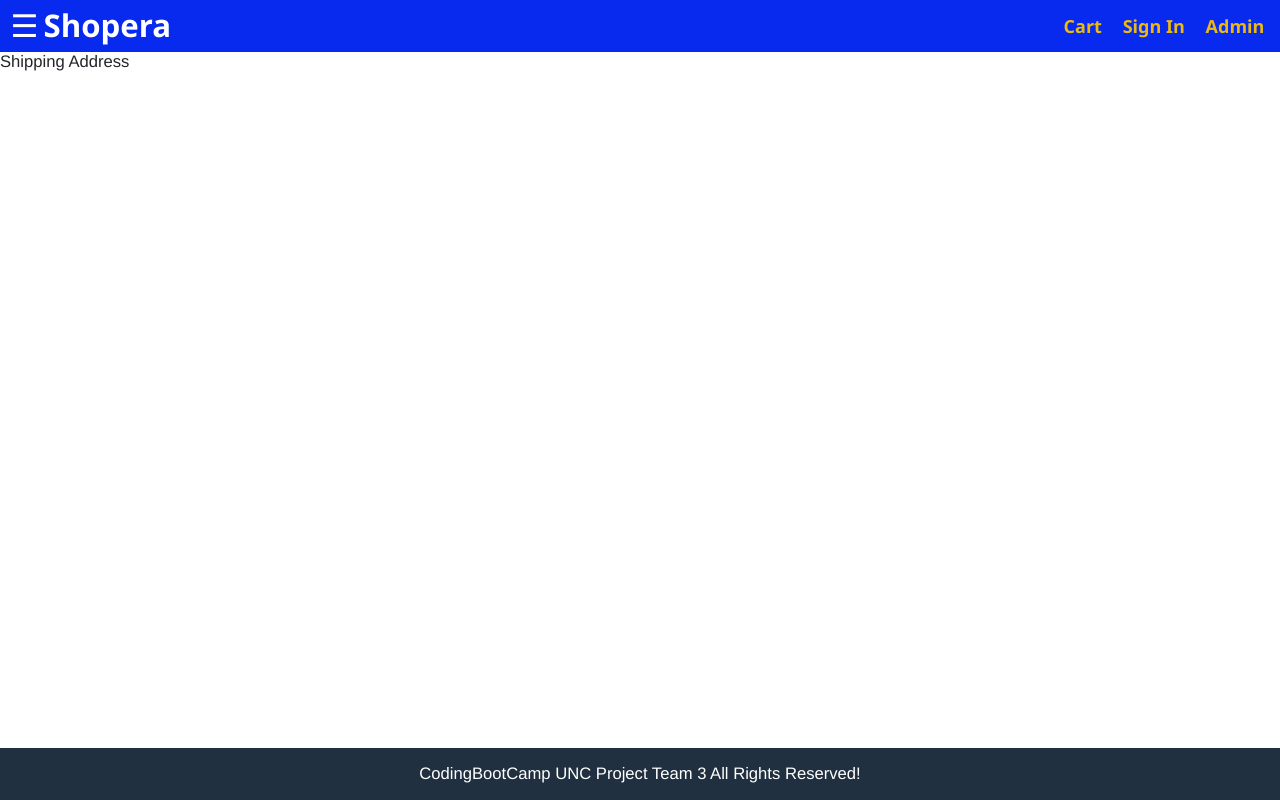
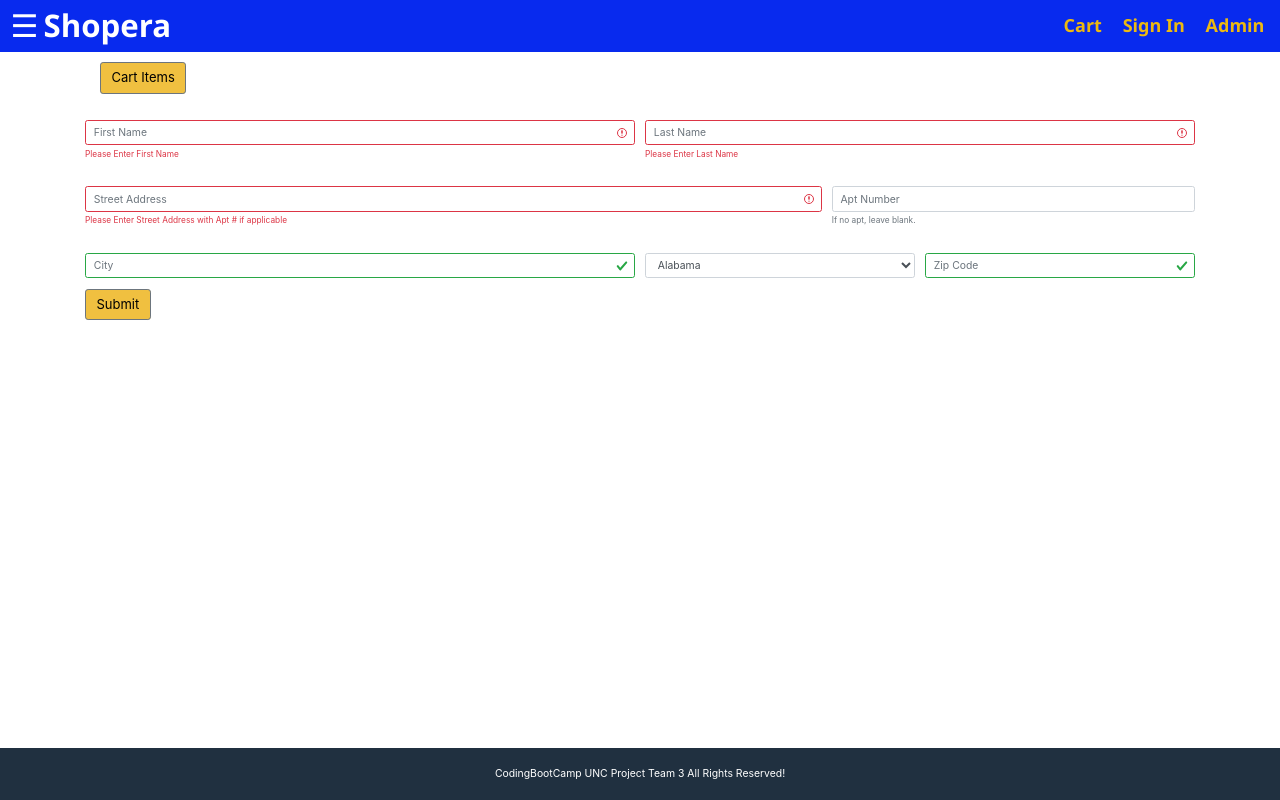
Before and after one commit to mushuyun/shopera2020, a React (Create React App) app in the folder client/: page /shipping in a window 1280 px wide. Built offline with nearby package versions, Linux system fonts and the light colour scheme.

Commit message:
clean code

```diff
--- a/client/package.json
+++ b/client/package.json
@@ -7,6 +7,7 @@
     "@testing-library/react": "^9.5.0",
     "@testing-library/user-event": "^7.2.1",
     "axios": "^0.19.2",
+    "bootstrap": "^4.5.0",
     "js-cookie": "^2.2.1",
     "react": "^16.13.1",
     "react-beautiful-dnd": "^13.0.0",
@@ -14,6 +15,7 @@
     "react-redux": "^7.2.0",
     "react-router-dom": "^5.2.0",
     "react-scripts": "3.4.1",
+    "reactstrap": "^8.4.1",
     "redux-thunk": "^2.3.0"
   },
   "scripts": {
--- a/client/src/components/carts/Cart.js
+++ b/client/src/components/carts/Cart.js
@@ -1,11 +1,14 @@
 import React from "react";
 import CartItem from "./cartItem";
+import { Button } from "reactstrap";
+import "../../styles/shipping.css";
+import "../../styles/cart.css";
 import data from "../../data/data";
 
 const Cart = ({ }) => {
     const items = data.cart;
     return (
-        <div>
+        <div className="container" id="cartCtnr">
            <h2>Shopping Cart</h2>
 
            <div className="cart">
@@ -21,7 +24,7 @@ const Cart = ({ }) => {
                         {items.length === 0 && (
                             <div className="alert alert-info">Cart is empty</div>
                         )}
-                        <div className="cart__total">Total: 3000 </div>
+                        <Button size="lg" id="cartTtlBtn" className="cartTotal">Total: $  </Button>
                     </div>
                 </div>
             </div>
--- a/client/src/components/carts/Shipping.js
+++ b/client/src/components/carts/Shipping.js
@@ -1,9 +1,151 @@
-import React from 'react'
+import React, { useState } from "react";
+import CartCollapse from "./cartCollapse";
+import { Form, Row, Col, FormGroup, Label,
+  Input,
+  FormFeedback,
+  FormText,
+  Button,
+} from "reactstrap";
 
-export default function Shipping() {
-    return (
-        <div>
-            Shipping Address
-        </div>
-    )
-}
+// export default function ShippingForm() {
+//   const [validated, setValidated] = useState(false);
+
+//   const handleSubmit = (event) => {
+//     const form = event.currentTarget;
+//     if (form.checkValidity() === false) {
+//       event.preventDefault();
+//       event.stopPropagation();
+//     }
+
+//     setValidated(true);
+//   };
+
+const ShippingForm = (props) => {
+  return (
+    <div className="container">
+      <CartCollapse />
+    <Form>
+      <Row form>
+        <Col md={6}>
+          <FormGroup>
+            <Label for="First Name"></Label>
+            <Input invalid placeholder="First Name"/>
+            <FormFeedback invalid >Please Enter First Name</FormFeedback>
+            <FormText></FormText>
+          </FormGroup>
+        </Col>
+        <Col md={6}>
+          <FormGroup>
+            <Label for="Last Name"></Label>
+            <Input invalid placeholder="Last Name"/>
+            <FormFeedback invalid>Please Enter Last Name</FormFeedback>
+            <FormText></FormText>
+          </FormGroup>
+        </Col>
+      </Row>
+      <Row form>
+        <Col md={8}>
+          <FormGroup>
+            <Label for="Street Address"></Label>
+            <Input invalid placeholder="Street Address"/>
+            <FormFeedback invalid>
+              Please Enter Street Address with Apt # if applicable
+            </FormFeedback>
+          </FormGroup>
+        </Col>
+        <Col md={4}>
+          <FormGroup>
+            <Label for="Apt Number"></Label>
+            <Input type="number" name="apt#" placeholder="Apt Number"/>
+            <FormFeedback></FormFeedback>
+            <FormText>If no apt, leave blank.</FormText>
+          </FormGroup>
+        </Col>
+      </Row>
+      <Row form>
+        <Col md={6}>
+          <FormGroup>
+            <Label for="City"></Label>
+            <Input valid placeholder="City" />
+            <FormFeedback invalid>Please Enter City of Delivery</FormFeedback>
+            <FormText></FormText>
+          </FormGroup>
+        </Col>
+        <Col md={3}>
+          <FormGroup>
+            <Label for="State"></Label>
+            <Input type="select" name="select" id="stateAbbrev" placeholder="Select State">
+              <option value="AL">Alabama</option>
+              <option value="AK">Alaska</option>
+              <option value="AZ">Arizona</option>
+              <option value="AR">Arkansas</option>
+              <option value="CA">California</option>
+              <option value="CO">Colorado</option>
+              <option value="CT">Connecticut</option>
+              <option value="DE">Delaware</option>
+              <option value="DC">District Of Columbia</option>
+              <option value="FL">Florida</option>
+              <option value="GA">Georgia</option>
+              <option value="HI">Hawaii</option>
+              <option value="ID">Idaho</option>
+              <option value="IL">Illinois</option>
+              <option value="IN">Indiana</option>
+              <option value="IA">Iowa</option>
+              <option value="KS">Kansas</option>
+              <option value="KY">Kentucky</option>
+              <option value="LA">Louisiana</option>
+              <option value="ME">Maine</option>
+              <option value="MD">Maryland</option>
+              <option value="MA">Massachusetts</option>
+              <option value="MI">Michigan</option>
+              <option value="MN">Minnesota</option>
+              <option value="MS">Mississippi</option>
+              <option value="MO">Missouri</option>
+              <option value="MT">Montana</option>
+              <option value="NE">Nebraska</option>
+              <option value="NV">Nevada</option>
+              <option value="NH">New Hampshire</option>
+              <option value="NJ">New Jersey</option>
+              <option value="NM">New Mexico</option>
+              <option value="NY">New York</option>
+              <option value="NC">North Carolina</option>
+              <option value="ND">North Dakota</option>
+              <option value="OH">Ohio</option>
+              <option value="OK">Oklahoma</option>
+              <option value="OR">Oregon</option>
+              <option value="PA">Pennsylvania</option>
+              <option value="RI">Rhode Island</option>
+              <option value="SC">South Carolina</option>
+              <option value="SD">South Dakota</option>
+              <option value="TN">Tennessee</option>
+              <option value="TX">Texas</option>
+              <option value="UT">Utah</option>
+              <option value="VT">Vermont</option>
+              <option value="VA">Virginia</option>
+              <option value="WA">Washington</option>
+              <option value="WV">West Virginia</option>
+              <option value="WI">Wisconsin</option>
+              <option value="WY">Wyoming</option>
+            </Input>
+            <FormFeedback tooltip>Please Enter State of Delivery</FormFeedback>
+            <FormText></FormText>
+          </FormGroup>
+        </Col>
+        <Col md={3}>
+          <FormGroup>
+            <Label for="ZipCode"></Label>
+            <Input valid placeholder="Zip Code"/>
+            <FormFeedback invalid tooltip>
+              Please Enter a Valid Zip Code for Delivery
+            </FormFeedback>
+            <FormText></FormText>
+          </FormGroup>
+        </Col>
+      </Row>
+      <Button size="lg" id="atcSubmit">Submit</Button>
+    </Form>
+    </div>
+  );
+};
+
+export default ShippingForm;
--- /dev/null
+++ b/client/src/components/carts/cartCollapse.js
@@ -0,0 +1,22 @@
+import React, { useState } from "react";
+import Cart from "./Cart";
+import { Collapse, Button, CardBody, Card
+  } from "reactstrap";
+
+  const CartCollapse = (props) => {
+    const [isOpen, setIsOpen] = useState(false);
+
+    const toggle = () => setIsOpen(!isOpen);
+
+    return (
+      <div className="container">
+        <Button size="lg" id="collapseBtn" onClick={toggle} style={{ marginBottom: '1rem' }}>Cart Items</Button>
+        <Collapse isOpen={isOpen}>
+          <Cart />
+
+        </Collapse>
+      </div>
+    );
+  }
+
+  export default CartCollapse;
--- a/client/src/components/carts/cartItem.js
+++ b/client/src/components/carts/cartItem.js
@@ -1,34 +1,50 @@
 import React from "react";
-import { Link } from 'react-router-dom';
-import data from '../../data/data';
+import { Link } from "react-router-dom";
+import data from "../../data/data";
 
 class CartItem extends React.Component {
   constructor(props) {
     super(props);
     this.image = this.props.image;
+    this.desc = this.props.desc;
     this.name = this.props.name;
     this.price = this.props.price;
 
     this.removeCartItem = this.removeCartItem.bind(this);
   }
-  removeCartItem(itemInCart) {
+  removeCartItem(itemInCart) {}
 
-  }
   render() {
     return (
-      <div className="cart-item">
-        <div>
-          { <ul>
-            <li className="cart-item-image"><img alt="no pic" src={this.image}/></li>
-            <li className="cart-item-name">{this.name}</li>
-            <li className="cart-item-price">{this.price}</li>
-          </ul> }
-         {/* <button
-            onClick={() => removeCartItem(itemInCart)}
+      <div className="container">
+        <div className="cart-item">
+          <div className="card">
+            <div className="row">
+              <div className="col-md-2">
+                <div className="cart-item-image" id="cartImg">
+                  <img
+                    alt="no pic"
+                    style={{ width: "75px" }}
+                    src={this.image}
+                  />
+                </div>
+              </div>
+              <div className="col-md-4">
+                <h3 className="cart-item-description">{this.desc}</h3>
+                <h3 className="cart-item-name">{this.name}</h3>
+              </div>
+              <div className="col-md-6">
+                <h3 className="cart-item-price">${this.price}.00</h3>
+
+                <button
+            //onClick={() => removeCartItem(itemInCart)}
             className="btn btn-danger btn"
           >
             Delete
-          </button> */}
+          </button>
+              </div>
+            </div>
+          </div>
         </div>
       </div>
     );
--- a/client/src/index.js
+++ b/client/src/index.js
@@ -3,6 +3,7 @@ import { Provider } from 'react-redux';
 import ReactDOM from 'react-dom';
 import App from './App';
 import store from './components/users/store';
+import 'bootstrap/dist/css/bootstrap.css';
 
 ReactDOM.render(
   <Provider store={store}>
--- /dev/null
+++ b/client/src/styles/cart.css
@@ -0,0 +1,30 @@
+#cartImage {
+    padding: 10px;
+    transition: transform .2s;
+    width: 50px;
+    height: 50px;
+    margin: 0 auto;
+  }
+
+  #cartImage:hover {
+    -ms-transform: scale(1.5); /* IE 9 */
+    -webkit-transform: scale(1.5); /* Safari 3-8 */
+    transform: scale(1.5);
+  }
+
+  h2 {
+    padding-left: 15px;
+  }
+
+  #cartTtlBtn {
+    margin-top: 5px;
+    margin-right: 15px;
+    float: right;
+    background-color: #f0c040;
+    color: black;
+
+  }
+
+  #cartCntr {
+    margin-top: 10px;
+  }
--- /dev/null
+++ b/client/src/styles/shipping.css
@@ -0,0 +1,13 @@
+#atcSubmit {
+    background-color: #f0c040;
+    margin-bottom: 10px;
+    color: black;
+
+}
+
+#collapseBtn {
+    margin-top: 10px;
+    background-color: #f0c040;
+    color: black;
+
+}
```
Also changed, not shown: client/src/components/carts/addToCartBtn.js (deleted, +0 -14 lines), 1 other file (tests, documents, lock files or other folders).
